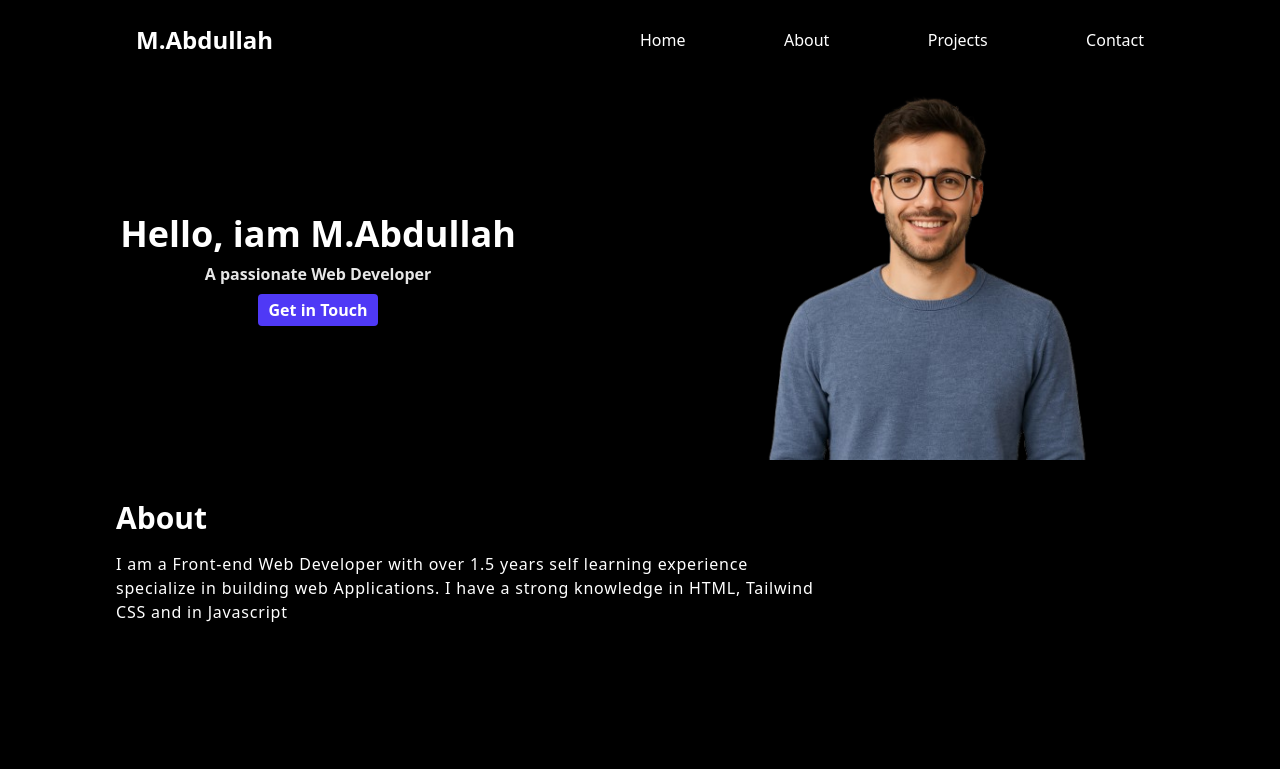
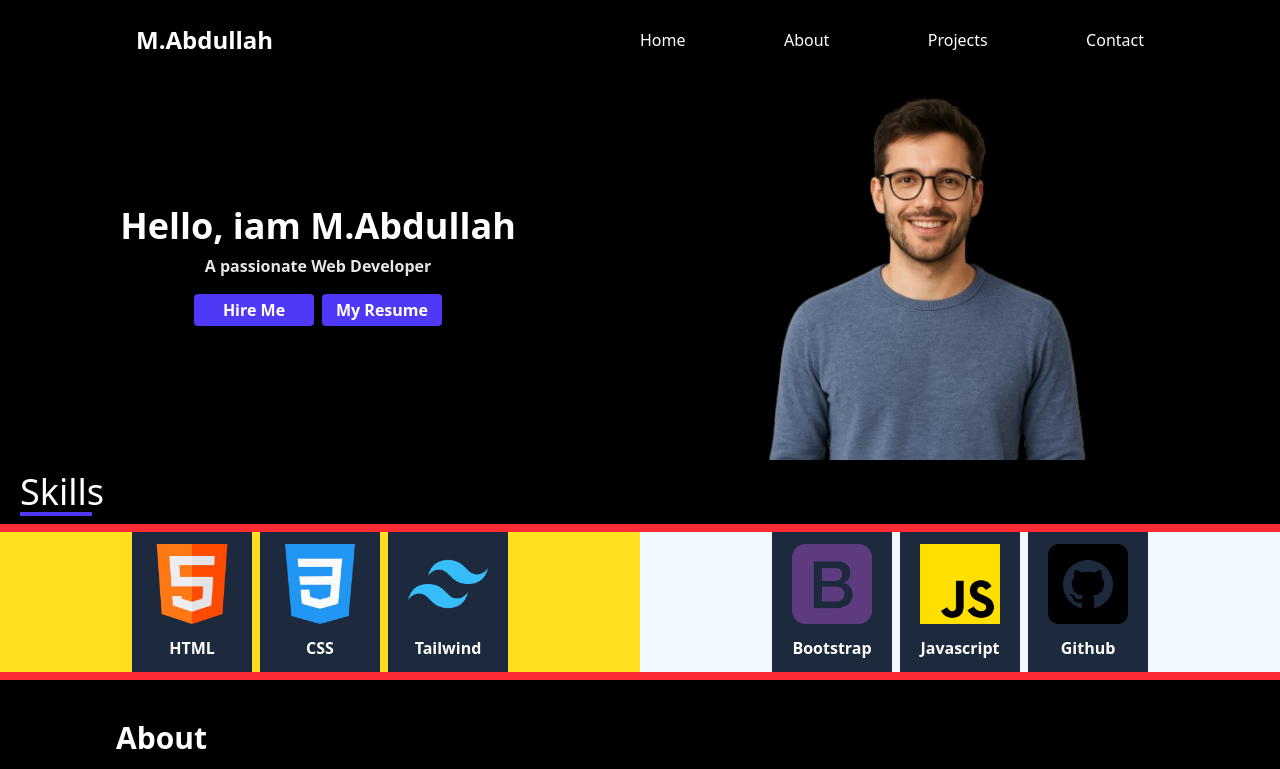
Before and after one commit to Muhammad-Abdullah-programmer/professional-landing-page, a plain HTML site: page src/index.html in a window 1280 px wide. Shown: the top 769 px of the page. Drawn offline with Linux system fonts and the light colour scheme.

Commit message:
my skills section half complete

```diff
--- a/src/index.html
+++ b/src/index.html
@@ -41,7 +41,12 @@
       class="text h-[50%] w-[50%] flex flex-col justify-center items-center text-center  gap-2 py-6  md:h-full lg:h-full  md:items-left ">
       <h2 class="text-4xl font-bold text-white text-center">Hello, iam  M.Abdullah</h2>
       <p class="text-white/90 font-semibold">A passionate Web Developer</p>
-      <button class="bg-indigo-600 rounded text-white px-2 py-1 font-bold cursor-pointer w-30">Get in Touch</button>
+
+      <!-- Buttons  -->
+       <div class="btns flex flex-col gap-2 my-2 md:flex-row lg:flex-row">
+              <button class="bg-indigo-600 rounded text-white px-2 py-1 font-bold cursor-pointer w-30"><a href="https://www.linkedin.com/in/mabdullahdeveloper/">Hire Me</a></button>
+<button class="bg-indigo-600 rounded text-white px-2 py-1 font-bold cursor-pointer w-30"><a href="https://drive.google.com/file/d/19-isIX43haO6Hao2b1453usqH2FLQzEx/view?usp=sharing">My Resume</a></button>
+       </div>
     </div>
 
     <!-- image  -->
@@ -49,6 +54,57 @@
       <img src="/boyImage.png" class="h-full" alt="">
     </div>
   </section>
+
+  <!-- My Skills  -->
+   <section class="myskills-section w-full">
+
+    <div class="skill-title ml-5 my-3">
+      <h2 class="text-white text-4xl relative">Skills</h2>
+      <span class="bg-indigo-600 w-18 h-1 before:content-[attr(before)] absolute to-5%"></span>
+    </div>
+<div class="myskills w-full bg-red-500 flex flex-col   items-center justify-center gap-4 py-2 md:flex-row md:justify-center md:gap-0 lg:flex-row lg:gap-0">
+
+  <div class="skill-1 flex justify-evenly gap-2 px-2 w-[100%] md:justify-center lg:justify-center bg-yellow-300 md:w-[50%] lg:w-[50%]">
+  <!-- Skill 1 -->
+<div class="skill-1 w-30 bg-slate-800 flex flex-col items-center  gap-3  py-3">
+  <img src="/html.png" alt="" class="h-20 w-20">
+  <h5 class="text-white font-semibold">HTML</h5>
+</div>
+
+<!-- Skill 2 -->
+ <div class="skill-1 w-30 bg-slate-800 flex flex-col items-center  gap-3  py-3">
+  <img src="/css-3.png" alt="" class="h-20 w-20">
+  <h5 class="text-white font-semibold">CSS</h5>
+</div>
+
+<!-- Skill 3 -->
+  <div class="skill-1 w-30 bg-slate-800 flex flex-col items-center  gap-3  py-3">
+  <img src="/Tailwind CSS.png" alt="" class="h-20 w-20">
+  <h5 class="text-white font-semibold">Tailwind</h5>
+</div>
+</div>
+
+<div class="skill-2 flex justify-evenly gap-2 px-2 w-[100%] md:justify-center lg:justify-center md:w-[50%] lg:w-[50%] bg-sky-50">
+  <!-- Skill 4 -->
+<div class="skill-1 w-30 bg-slate-800 flex flex-col items-center  gap-3  py-3">
+  <img src="/bootstrap.png" alt="" class="h-20 w-20">
+  <h5 class="text-white font-semibold">Bootstrap</h5>
+</div>
+
+<!-- Skill 5 -->
+ <div class="skill-1 w-30 bg-slate-800 flex flex-col items-center  gap-3  py-3">
+  <img src="/js.png" alt="" class="h-20 w-20">
+  <h5 class="text-white font-semibold">Javascript</h5>
+</div>
+
+<!-- Skill 3 -->
+  <div class="skill-1 w-30 bg-slate-800 flex flex-col items-center  gap-3  py-3">
+  <img src="/github.png" alt="" class="h-20 w-20">
+  <h5 class="text-white font-semibold">Github</h5>
+</div>
+</div>
+</div>
+   </section>
 
   <!-- About Section  -->
   <section class="about-section w-full h-80 ">
```
Also changed, not shown: Tailwind CSS.png (added), bootstrap.png (added), css-3.png (added), github.png (added), html.png (added), js.png (added), src/output.css.
